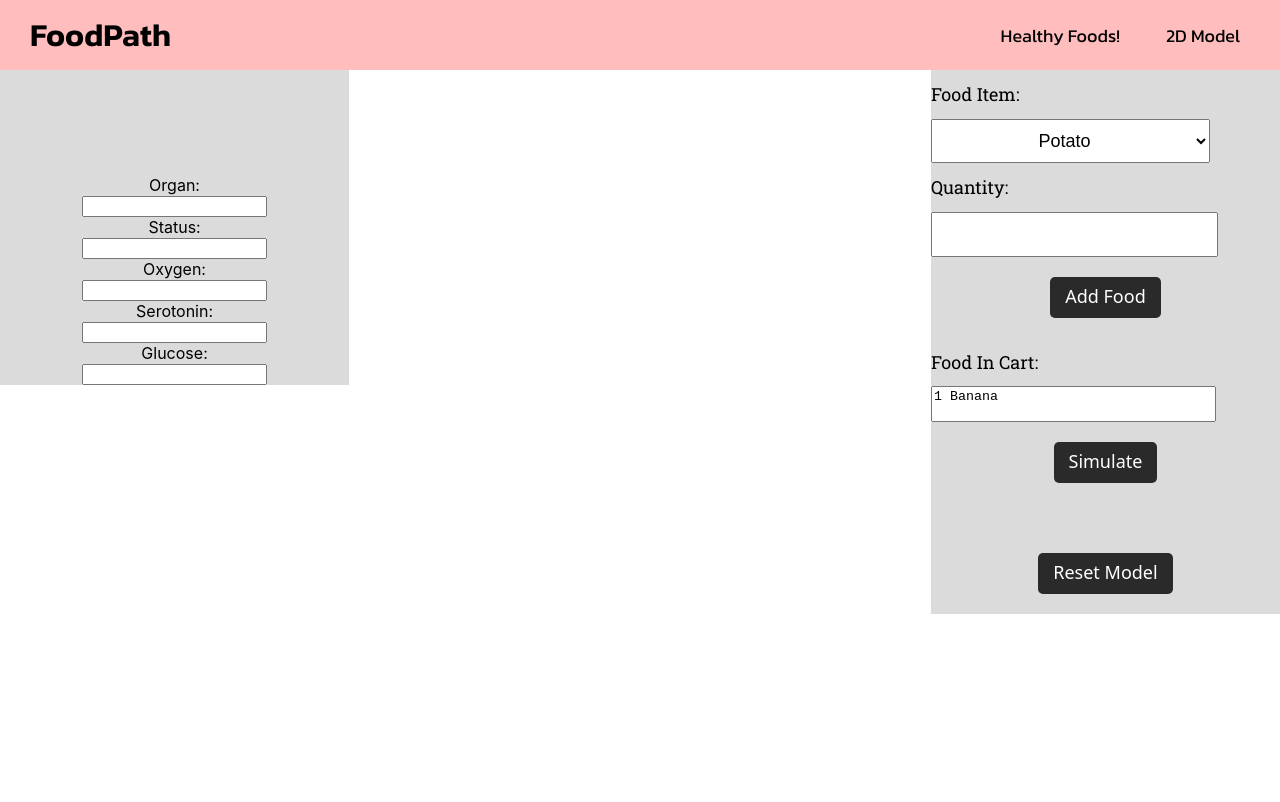
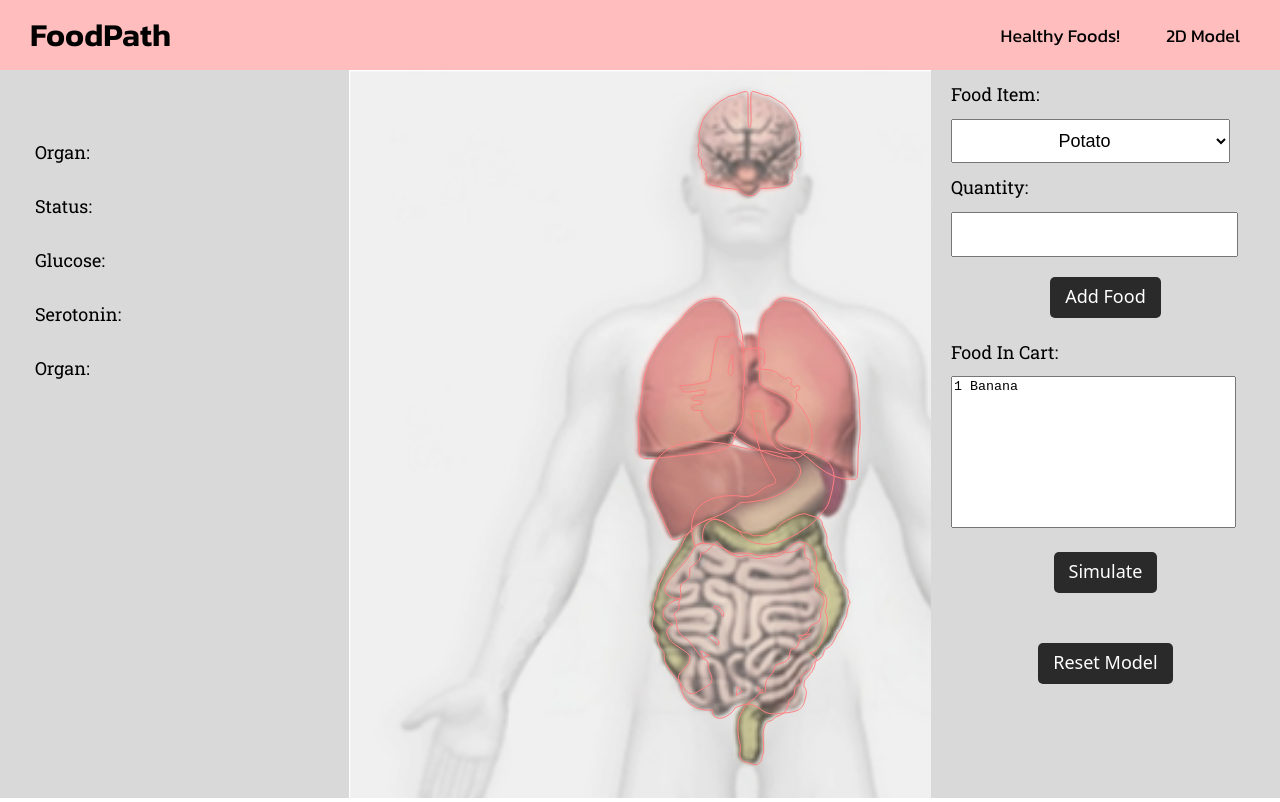
Before and after one commit to nithishgouds/foodpath, a React (Create React App) app in the folder frontend/: page / in a window 1280 px wide. Built offline with nearby package versions, Linux system fonts and the light colour scheme.

Commit message:
Added Organ Info basic css

```diff
--- a/frontend/src/model2d/content.js
+++ b/frontend/src/model2d/content.js
@@ -6,22 +6,33 @@ function Content(){
   return(
     <div className='mainelements'>
       <div class="organinfo">
-        <label style={{display:"block",marginTop:"30%"}}>Organ:</label>
-      <input readOnly></input>
-        <label style={{display:"block"}}>Status:</label>
-      <input readOnly></input>
-        <label style={{display:"block"}}>Oxygen:</label>
-      <input readOnly></input>
-        <label style={{display:"block"}}>Serotonin:</label>
-      <input readOnly></input>
-        <label style={{display:"block"}}>Glucose:</label>
-      <input readOnly></input>
+        <div class="organinfostats">
+          <div class="organstats">
+            <label>Organ:</label>
+            <input readOnly class="organinfoinputs"></input>
+          </div>
+          <div class="organstats">
+            <label>Status:</label>
+            <input readOnly class="organinfoinputs"></input>
+          </div>
+          <div class="organstats">
+            <label>Glucose:</label>
+            <input readOnly class="organinfoinputs"></input>
+          </div>
+          <div class="organstats">
+            <label>Serotonin:</label>
+            <input readOnly class="organinfoinputs"></input>
+          </div>
+          <div class="organstats">
+            <label >Organ:</label>
+            <input readOnly class="organinfoinputs"></input>
+          </div>
+        </div>
       </div>
       <div class="model2d">
-       {/* <Organstructure /> */}
+       <Organstructure />
       </div>
       <div class="inputinfo">
-        <div class="inputinfostuff">
         <p class="inputinfoheading">Food Item:</p>
         <select class="foodtype">
           <option>Potato</option>
@@ -40,9 +51,6 @@ function Content(){
         </textarea>
         <button class="inputbuttons">Simulate</button>
         <button class="inputbuttons" style={{marginTop:"50px"}}>Reset Model</button>
-        </div>
-
-
       </div>
     </div>
   )
--- a/frontend/src/model2d/contentstyle.css
+++ b/frontend/src/model2d/contentstyle.css
@@ -3,55 +3,64 @@
   src: url('../../fonts/RobotoSlab-Regular.ttf');
 }
 
-html, body {
-  height:100%;
-  margin:0;
+html,body{
+  height:100% ;
 }
 
 .mainelements{
   height:100%;
   display: flex;
   flex-direction: row;
-  justify-content: space-between;
-  text-align: center;
 }
 
 .organinfo{
-  height:100%;
-  display:block;
-  background-color: rgb(219, 219, 219);
+  font-family: RobotoSlab-Regular;
+  font-size: large;
+  margin-top: 70px;
+  background-color: #D9D9D9;
   flex:3;
 }
 
+.organinfostats{
+  margin-top:20%;
+}
+
+.organstats{
+  margin-top: 30px;
+  padding-left: 10%;
+}
+.organinfoinputs{
+  background: none;
+  border:none;
+  margin-left:5px;
+}
+
 .model2d{
-  height:100%;
-  background-color: rgb(123, 123, 123);
+  margin-top: 70px;
   flex:5;
 }
 
 .inputinfo{
+  height:91vh;
+  margin-top: 70px;
   font-family: RobotoSlab-Regular;
-  background-color: rgb(219, 219, 219);
+  background-color: #D9D9D9;
   flex:3;
-  text-align: center;
-}
-
-.inputinfostuff{
-  font-family: RobotoSlab-Regular;
-  display: flex;
-  flex-direction: column;
+  margin-bottom:0;
+  overflow-y: auto;
 }
 
 .inputinfoheading{
   font-size: large;
   text-align: start;
+  margin-left: 20px;
   flex:1;
-  padding:0;
 }
 
 .foodtype{
   flex:1;
   font-size: large;
+  margin-left: 20px;
   width:80%;
   max-height: 20%;
   padding-top: 10px;
@@ -62,6 +71,7 @@ html, body {
   flex:1;
   font-size: large;
   width:80%;
+  margin-left: 20px;
   padding-top: 10px;
   padding-bottom: 10px;
   text-align:center;
@@ -81,9 +91,9 @@ html, body {
   text-align: center;
 }
 .textareas{
+  margin-left: 20px;
   flex:2;
   height:20%;
   width:80%;
-  margin:0;
   resize:none;
 }
--- a/frontend/src/model2d/navbarstyle.css
+++ b/frontend/src/model2d/navbarstyle.css
@@ -9,13 +9,14 @@
 
 
 .navbarstyle{
+  position:fixed;
   background-color: #ffbdbd;
   display:flex;
   flex-direction:row;
   justify-content: space-between;
   align-items:center;
   height:70px;
-  width:1fr;
+  width:100%;
 }
 .navtitle{
   font-family:Kanit;
--- a/frontend/src/model2d/organstructure.js
+++ b/frontend/src/model2d/organstructure.js
@@ -28,7 +28,8 @@ function Organstructure(){
 
   return(
     <svg
-    width="800px"
+    overflow-y="auto"
+    width="100%"
     height="100%"
     xmlns="http://www.w3.org/2000/svg"
     xmlnsXlink="http://www.w3.org/1999/xlink"
```
